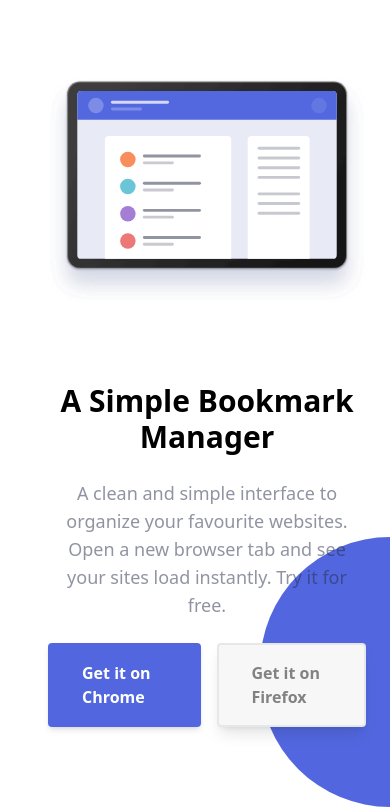
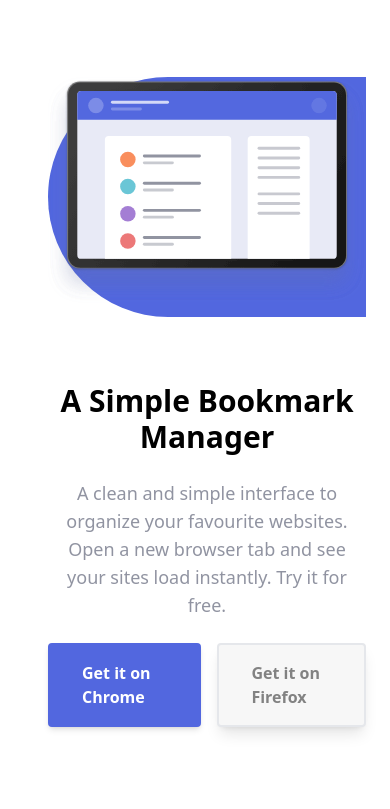
Before and after one commit to marialobillo/bookmark-fe-challenge, a website: page public/index.html in a window 390 px wide. Shown: the part 68-877 px from the top of the page. Drawn offline with nearby package versions, Linux system fonts and the light colour scheme.

Commit message:
fix: hero background image for mobile

```diff
--- a/public/index.html
+++ b/public/index.html
@@ -62,7 +62,9 @@
           <a href="#login" class="block">Login</a>
         </div>
 
-        <div class="flex flex-row items-center fixed bottom-2 border-none space-x-4">
+        <div
+          class="flex flex-row items-center fixed bottom-2 border-none space-x-4"
+        >
           <a href="https://www.facebook.com/">
             <img
               aria-label="facebook social icon"
@@ -120,16 +122,16 @@
         </div>
 
         <!-- Hero Image -->
-        <div class="relative mx-auto lg:w-2/3 items-center">
+        <div class="relative">
+          <div
+            class="absolute inset-0 bg-blueish rounded-l-full min-h-[240px] w-6/6 h-2/7"
+          ></div>
           <img
             src="../images/illustration-hero.svg"
-            alt="booked marks illustration"
-            class="relative z-10 lg:top-24 xl:top-0 overflow-x-visible"
+            alt="Your Image"
+            class="relative z-10"
           />
         </div>
-        <div
-          class="absolute min-h-[270px] w-2/6 h-2/7 -bottom-50 right-0 md:w-3/6 bg-blueish rounded-l-full -z-10"
-        ></div>
       </div>
     </section>
 
```
